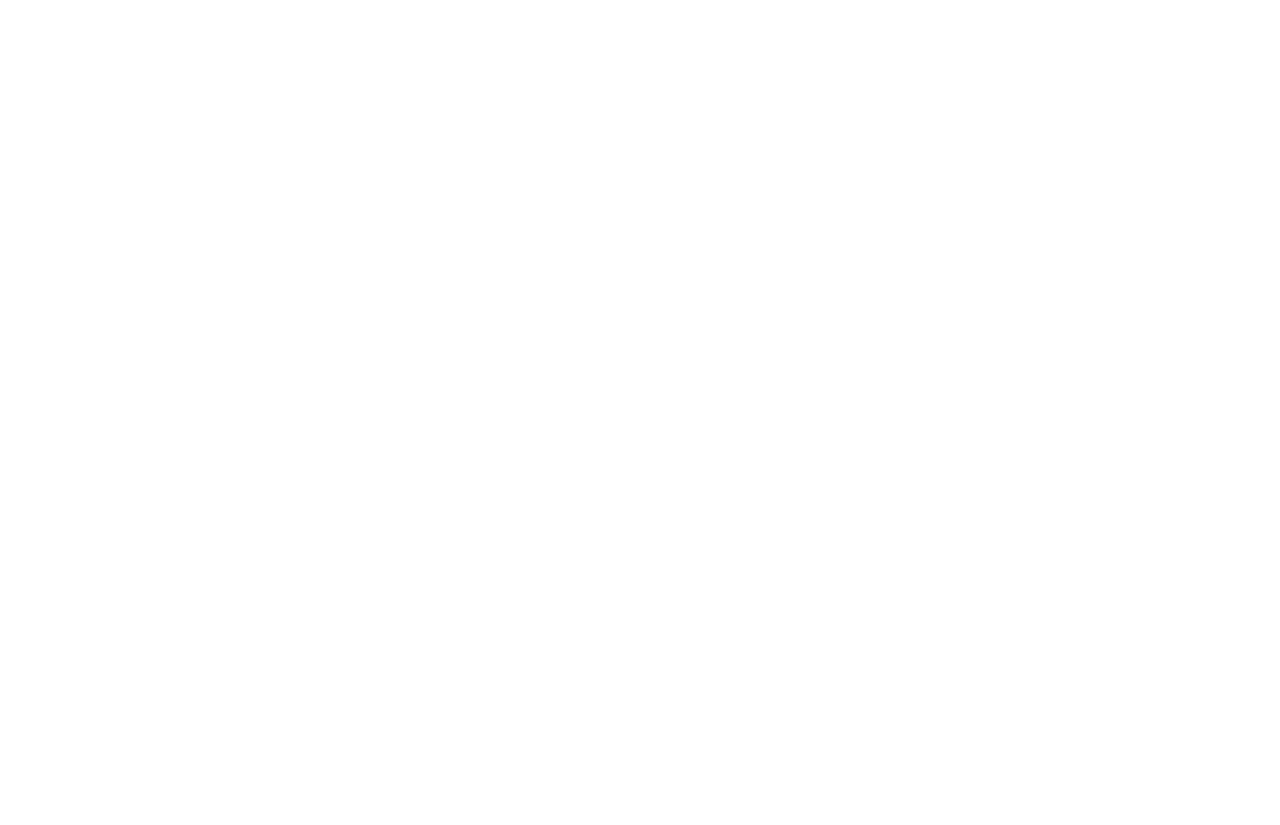
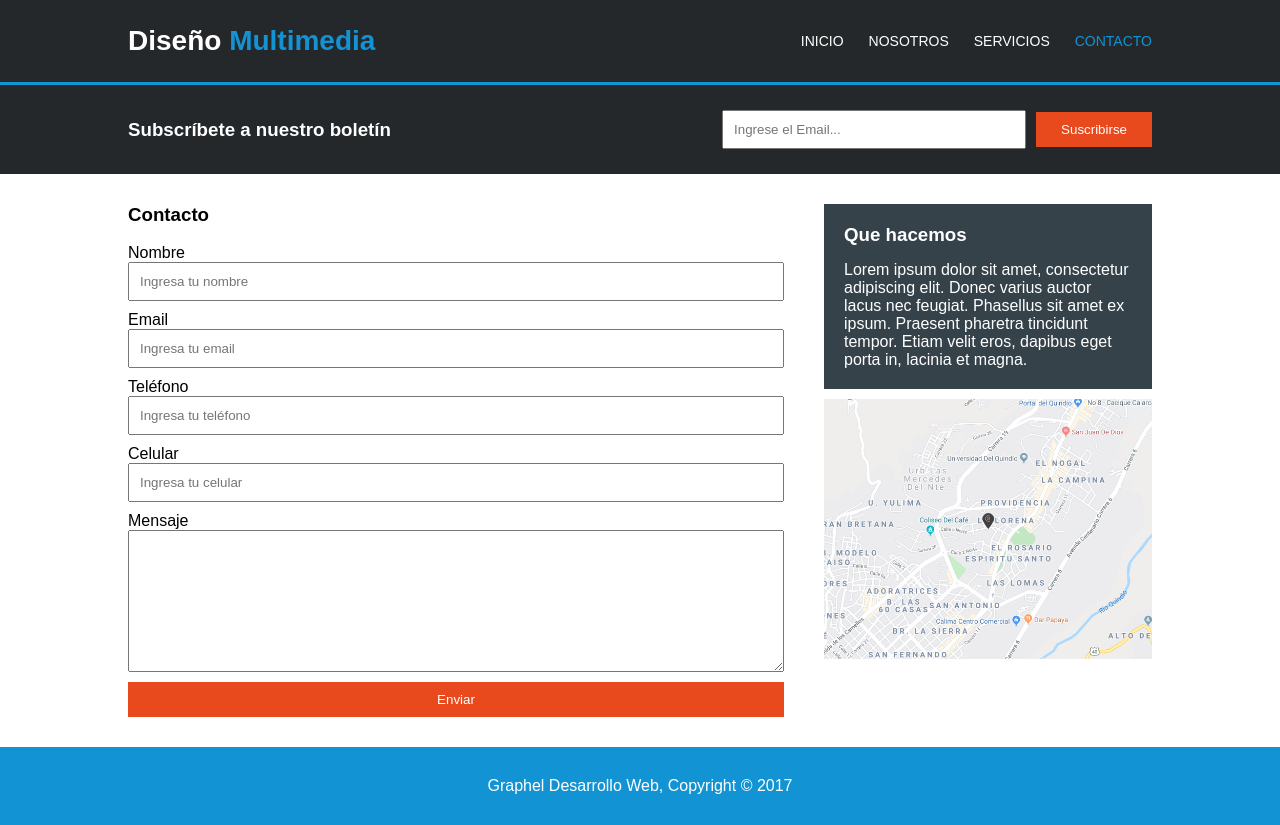
Before and after one commit to 22maicol/proyectoGraphel, a plain HTML site: page contacto.html in a window 1280 px wide. Before the commit the page ends 800 px from the top, so only its background shows below. Drawn offline with Linux system fonts and the light colour scheme.

Commit message:
Proyecto terminado

```diff
--- a/contacto.html
+++ b/contacto.html
@@ -0,0 +1,58 @@
+<!DOCTYPE html>
+<html lang="es">
+<head>
+  <meta charset="UTF-8">
+  <title>Page title</title>
+  <link rel="stylesheet" href="../styles/style.css">
+</head>
+<body>
+  <header>
+    <div class="contenedor">
+      <h1>Diseño <b class="azul">Multimedia</b></h1>
+      <nav>
+        <a href="index.html">Inicio</a>
+        <a href="nosotros.html">Nosotros</a>
+        <a href="servicio.html">Servicios</a>
+        <a href="contacto.html" class="activo">Contacto</a>
+      </nav>
+    </div>
+  </header>
+
+  <section class="boletin">
+    <div class="contenedor">
+      <h3>Subscríbete a nuestro boletín</h3>
+      <form><input type="email" placeholder="Ingrese el Email..."><button class="btn-naranja">Suscribirse</button></form>
+    </div>
+  </section>
+
+  <section class="contenedor contenido">
+    <div class="principal">
+      <h3>Contacto</h3><br>
+      <form class="contacto-form">
+        <label>Nombre</label>
+        <input type="text" placeholder="Ingresa tu nombre">
+        <label>Email</label>
+        <input type="email" placeholder="Ingresa tu email">
+        <label>Teléfono</label>
+        <input type="text" placeholder="Ingresa tu teléfono">
+        <label>Celular</label>
+        <input type="text" placeholder="Ingresa tu celular">
+        <label>Mensaje</label>
+        <textarea></textarea>
+        <button class="btn-naranja">Enviar</button>
+      </form>
+    </div>
+    <aside class="lateral-contacto">
+      <div class="caja-que-hacemos">
+        <h3>Que hacemos</h3>
+         <p>Lorem ipsum dolor sit amet, consectetur adipiscing elit.
+           Donec varius auctor lacus nec feugiat. Phasellus sit amet ex ipsum.
+           Praesent pharetra tincidunt tempor. Etiam velit eros, dapibus eget porta in, lacinia et magna.</p>
+      </div>
+         <img src="assets/images/mapaGoogle.png" class="mapa">
+    </aside>
+  </section>
+
+  <footer><p>Graphel Desarrollo Web, Copyright © 2017</p></footer>
+</body>
+</html>
--- a/styles/style.css
+++ b/styles/style.css
@@ -107,8 +107,10 @@ nav a.activo{
     margin-left: 10px;
 }
 
+
 .contenido{
     display: flex;
+    align-items: flex-start;
     padding-top: 30px;
     padding-bottom: 30px;
 }
@@ -123,8 +125,8 @@ nav a.activo{
     background: #35424a;
     color: white;
     padding: 20px;
+    align-self: flex-start;
 }
-
 
 .lateral h3{
     margin-bottom: 15px;
@@ -140,7 +142,8 @@ nav a.activo{
 
 .principal img{
     width: 100%;
-    margin-top: 20px;
+    margin-top: 0px;
+    display: block;
 }
 
 .columnas{
@@ -171,3 +174,62 @@ nav a.activo{
 .servicio h3{
     margin-bottom: 10px;
 }
+
+
+.contacto-form{
+    display: flex;
+    flex-direction: column;
+
+}
+
+.lateral-contacto{
+    flex: 1;
+    background: none;
+    padding: 0;
+}
+
+.caja-que-hacemos{
+    background: #35424a;
+    color: white;
+    padding: 20px;
+}
+
+.caja-que-hacemos h3{
+    margin-bottom: 15px;
+}
+
+
+
+.contacto-form input{
+    padding: 10px;
+    margin-bottom: 10px;
+
+}
+
+.contacto-form textarea{
+    padding: 10px;
+    height: 120px;
+    margin-bottom: 10px;
+
+}
+
+.contacto-form .btn-naranja{
+    margin-left: 0;
+    width: 100%;
+
+}
+
+.mapa{
+    width: 100%;
+    margin-top: 10px;
+    display: block;
+}
+
+
+
+footer{
+    background: #1293d4;
+    color: white;
+    text-align: center;
+    padding: 30px;
+}
```
Also changed, not shown: index.html (+1 -1 lines), nosotros.html (+3 -3 lines), servicio.html (+1 -1 lines).
